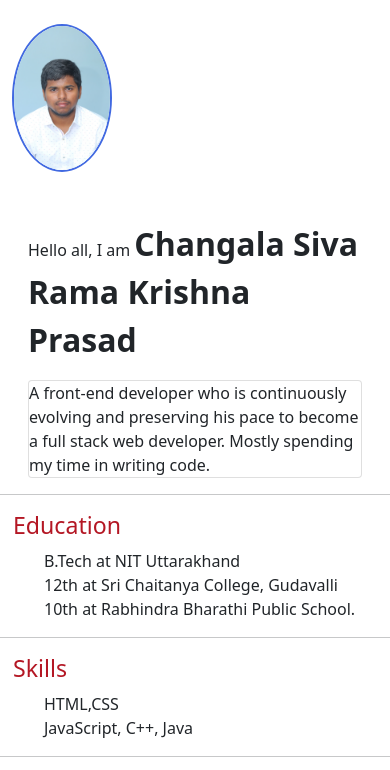
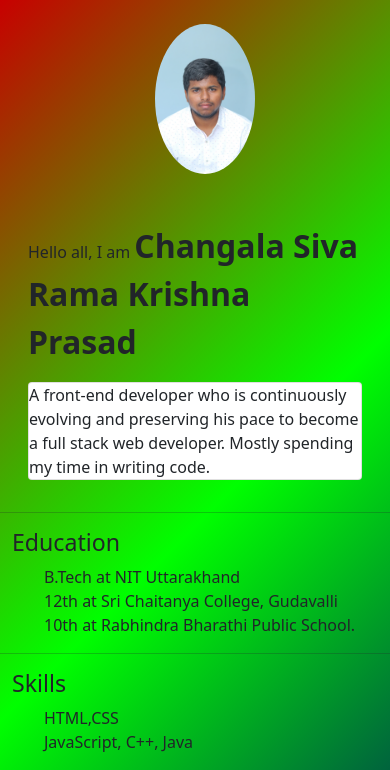
Before and after one commit to SrkPrasadChangala/srkpr, a plain HTML site: page index.html in a window 390 px wide. Shown: the top 770 px of the page. Drawn offline with nearby package versions, Linux system fonts and the light colour scheme.

Commit message:
styles-bootstrap

```diff
--- a/css/styles.css
+++ b/css/styles.css
@@ -1,26 +1,21 @@
-
-  h3 {
-    color : #b41724;
-    border: 1px solid white;
+body {
+  background-image: linear-gradient(135deg,rgba(200,0,0,1),rgba(0,255,0,2),rgba(0,0,100,3));
 }
 .image-crop {
   max-width: 100px;
   height:auto;
 }
-  div {
-    display: block;
+.intro {
+  display: flex;
+  flex-direction: row;
+  align-content: space-around;
 }
-
 img {
   height: auto;
   width: 100%;
   border-radius : 50%;
-    border: 2px solid royalblue;
 }
 
-  ul :hover {
-    background-color:cadetblue
-  }
 b {
   font-size: 2em;
 }
@@ -29,15 +24,12 @@
   list-style-type: none;
 }
 
-  .container1 :hover {
-    background-color: grey;
+@media only screen and (max-width:768px) {
+  .intro {
+    display: block;
   }
-  .container2 :hover {
-    background-color: cadetblue;
+  .img-align {
+    position: relative;
+    left:39%;
   }
-  .container3 :hover {
-    background-color: slategray;
 }
-  .container4 :hover {
-    background-color: darkslategrey;
-  }
```
Lines whose indentation alone changed are shown as unchanged.
